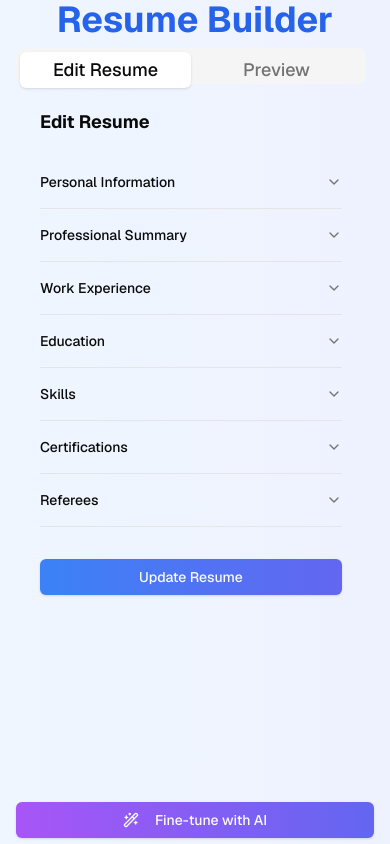
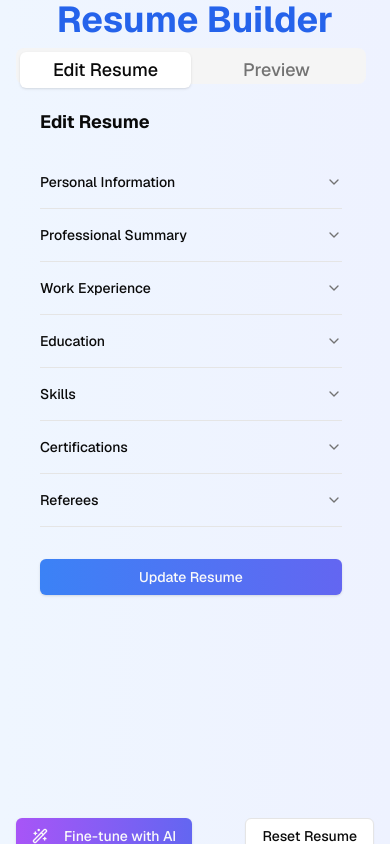
Before and after one commit to AustinKingOry/resume-builder, a Next.js app: page / in a window 390 px wide. Built offline with nearby package versions, Linux system fonts and the light colour scheme.

Commit message:
Use local storage to store form data

```diff
--- a/src/app/page.tsx
+++ b/src/app/page.tsx
@@ -1,6 +1,6 @@
 "use client"
 
-import React, { useState } from "react";
+import React, { useEffect, useState } from "react";
 import ResumeForm from "./components/ResumeForm";
 import ResumePreview from "./components/ResumePreview";
 import type { ResumeData, ResumeTemplate } from "./types";
@@ -13,10 +13,8 @@ import TemplateSelector from "./components/TemplateSelector";
 import { useMediaQuery } from "@/hooks/use-media-query";
 import { Tabs, TabsContent, TabsList, TabsTrigger } from "@/components/ui/tabs"
 
-export default function Home() {
-    const isDesktop = useMediaQuery("(min-width: 768px)")
-    const [resumeData, setResumeData] = useState<ResumeData>({
-        selectedTemplate: "classic",
+const initialResumeData: ResumeData = {
+    selectedTemplate: "milan",
     personalInfo: {
         name: "",
         title: "",
@@ -45,26 +43,42 @@ export default function Home() {
     skillLevels: {},
     certifications: [],
     referees: [],
-    })
+}
 
+export default function Home() {
+    const isDesktop = useMediaQuery("(min-width: 768px)")
+    const [resumeData, setResumeData] = useState<ResumeData>(initialResumeData)
+
+    useEffect(() => {
+        // Load data from local storage when the component mounts
+        const savedData = localStorage.getItem("resumeData")
+        if (savedData) {
+        setResumeData(JSON.parse(savedData))
+        }
+    }, [])
   const handleUpdate = (data: ResumeData) => {
     setResumeData(data)
+    // Save data to local storage whenever it's updated
+    localStorage.setItem("resumeData", JSON.stringify(data))
   }
 
     const handleTemplateSelect = (template: ResumeTemplate) => {
-    setResumeData((prev) => ({ ...prev, selectedTemplate: template.id }))
+        const updatedData = { ...resumeData, selectedTemplate: template.id }
+        setResumeData(updatedData)
+        // Save data to local storage when template is changed
+        localStorage.setItem("resumeData", JSON.stringify(updatedData))
     }
 
     const handleAIFineTune = async () => {
-    // This is where you'd implement the AI fine-tuning logic
+        // This is where we'd implement the AI fine-tuning logic
         console.log("AI fine-tuning initiated")
         // For demonstration, let's update the summary and add a skill
-    setResumeData((prev) => ({
-        ...prev,
-        summary: prev.summary + " [AI enhanced: This professional is highly skilled and motivated.]",
-        skills: [...prev.skills, "AI-enhanced skill"],
+        const updatedData = {
+            ...resumeData,
+            summary: resumeData.summary + " [AI enhanced: This professional is highly skilled and motivated.]",
+            skills: [...resumeData.skills, "AI-enhanced skill"],
             referees: [
-          ...prev.referees,
+            ...resumeData.referees,
             {
                 name: "AI Generated Referee",
                 position: "AI Manager",
@@ -73,7 +87,16 @@ export default function Home() {
                 phone: "+1 (555) 123-4567",
             },
             ],
-    }))
+        }
+        setResumeData(updatedData);
+        // Save AI-enhanced data to local storage
+        localStorage.setItem("resumeData", JSON.stringify(updatedData))
+    }
+
+    const handleReset = () => {
+        setResumeData(initialResumeData)
+        // Clear data from local storage
+        localStorage.removeItem("resumeData")
     }
 
     return (
@@ -134,10 +157,18 @@ export default function Home() {
                     </ScrollArea>)}
                 </div>
                 <div className="w-full h-[4%]">
-                <Button onClick={handleAIFineTune} className="w-full bg-gradient-to-r from-purple-500 to-indigo-500 hover:from-purple-600 hover:to-indigo-600">
+                    <div className="flex justify-between mt-4">
+                        <Button
+                        onClick={handleAIFineTune}
+                        className="bg-gradient-to-r from-purple-500 to-indigo-500 hover:from-purple-600 hover:to-indigo-600"
+                        >
                         <Wand2 className="mr-2 h-5 w-5" />
                         Fine-tune with AI
                         </Button>
+                        <Button onClick={handleReset} variant="outline" className="bg-white hover:bg-gray-100">
+                        Reset Resume
+                        </Button>
+                    </div>
                 </div>
             </div>
         </main>
```
Lines whose indentation alone changed are shown as unchanged.
